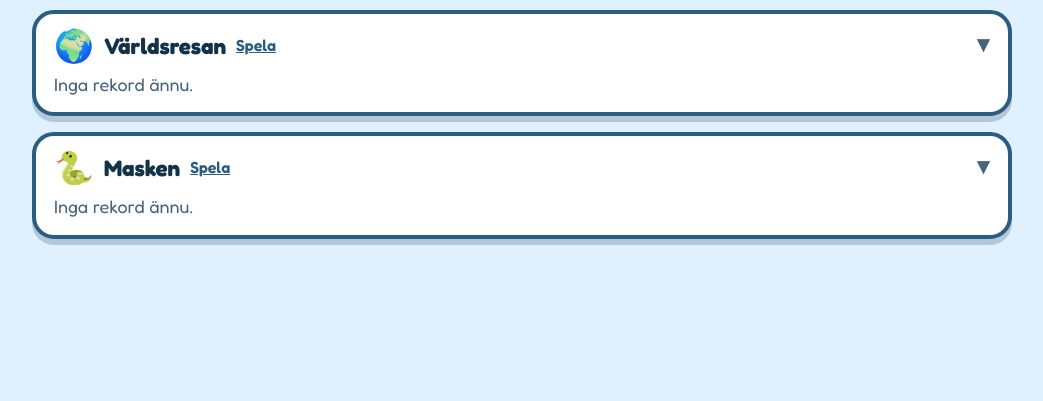
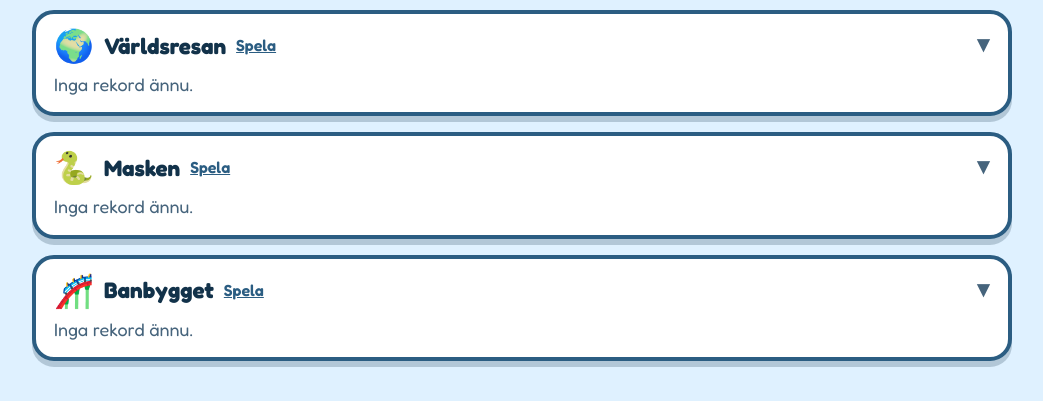
Before and after one commit to hhofling/games, a plain HTML site: page topplista.html in a window 1280 px wide. Shown: the part 743-1144 px from the top of the page, without its empty margins (118-1161 px from the left). Before the commit the page ends 1022 px from the top, so only its background shows below. Drawn offline with Linux system fonts and the light colour scheme; no server answers.

Commit message:
Visa Banbygget i topplistan
Co-Authored-By: Claude Opus 5.5 <noreply@anthropic.com>
Claude-Session: https://claude.ai/code/session_01BMihddys9Zn4m8ALhJSiwd

```diff
--- a/topplista.html
+++ b/topplista.html
@@ -98,7 +98,8 @@ const SPEL=[
   {id:"pluggis", namn:"Pluggis", ikon:"✏️", fil:"pluggis.html", typ:"rätt"},
   {id:"robotresan", namn:"Robotresan", ikon:"🤖", fil:"robotresan.html", typ:"stjärnor"},
   {id:"varldsresan", namn:"Världsresan", ikon:"🌍", fil:"varldsresan.html", typ:"rätt"},
-  {id:"masken", namn:"Masken", ikon:"🐍", fil:"masken.html", typ:"poäng", ordning:["easy","medium","hard"]}
+  {id:"masken", namn:"Masken", ikon:"🐍", fil:"masken.html", typ:"poäng", ordning:["easy","medium","hard"]},
+  {id:"banbygget", namn:"Banbygget", ikon:"🎢", fil:"banbygget.html", typ:"stjärnor"}
 ];
 const MEDALJ=['🥇','🥈','🥉'];
 const SH=window.Spelhornan;
```
